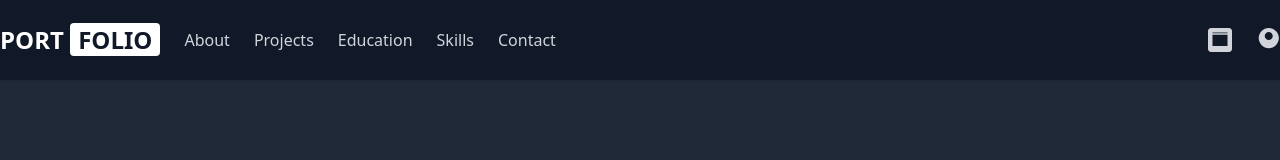
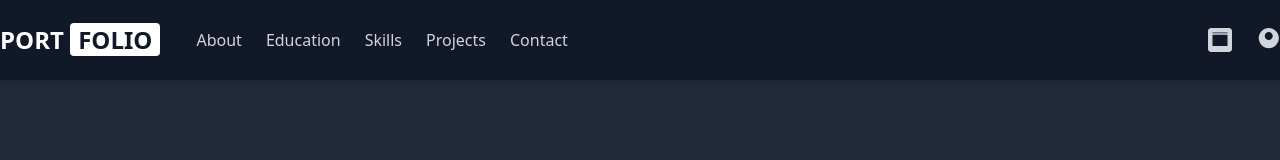
Before and after one commit to rstudy211/My-Portfolio, a React (Create React App) app: page / in a window 1280 px wide. Shown: the top 160 px of the page. Built offline with nearby package versions, Linux system fonts and the light colour scheme.

Commit message:
section change

```diff
--- a/src/components/Portfolio2.js
+++ b/src/components/Portfolio2.js
@@ -30,7 +30,7 @@ function Portfolio2() {
             <div class="md:flex  items-center">
               <a
                 href="#hero"
-                class="block pr-6 text-2xl md:inline-block text-white font-bold"
+                class="block pr-6 text-2xl md:inline-block text-white font-bold mr-3"
               >
                 PORT{" "}
                 <span className="bg-white text-gray-900 px-2 rounded">
@@ -45,12 +45,7 @@ function Portfolio2() {
                 >
                   About
                 </a>
-                <a
-                  href="#projects"
-                  class="block mt-4 md:inline-block md:mt-0 text-gray-300 hover:text-white mr-6"
-                >
-                  Projects
-                </a>
+
                 <a
                   href="#education"
                   class="block mt-4 md:inline-block md:mt-0 text-gray-300 hover:text-white mr-6"
@@ -62,6 +57,12 @@ function Portfolio2() {
                   class="block mt-4 md:inline-block md:mt-0 text-gray-300 hover:text-white mr-6"
                 >
                   Skills
+                </a>
+                <a
+                  href="#projects"
+                  class="block mt-4 md:inline-block md:mt-0 text-gray-300 hover:text-white mr-6"
+                >
+                  Projects
                 </a>
                 <a
                   href="#contact"
```
